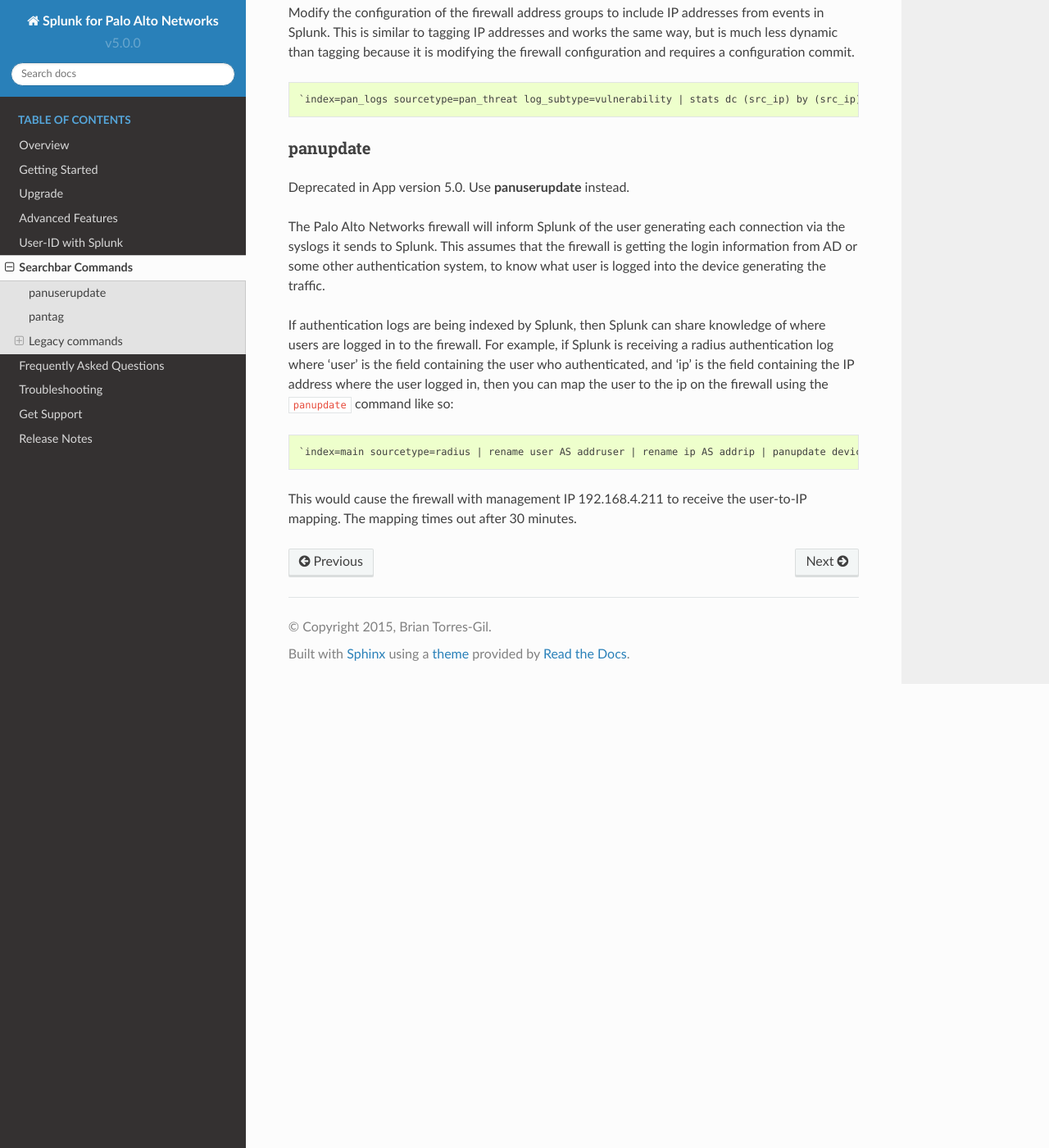
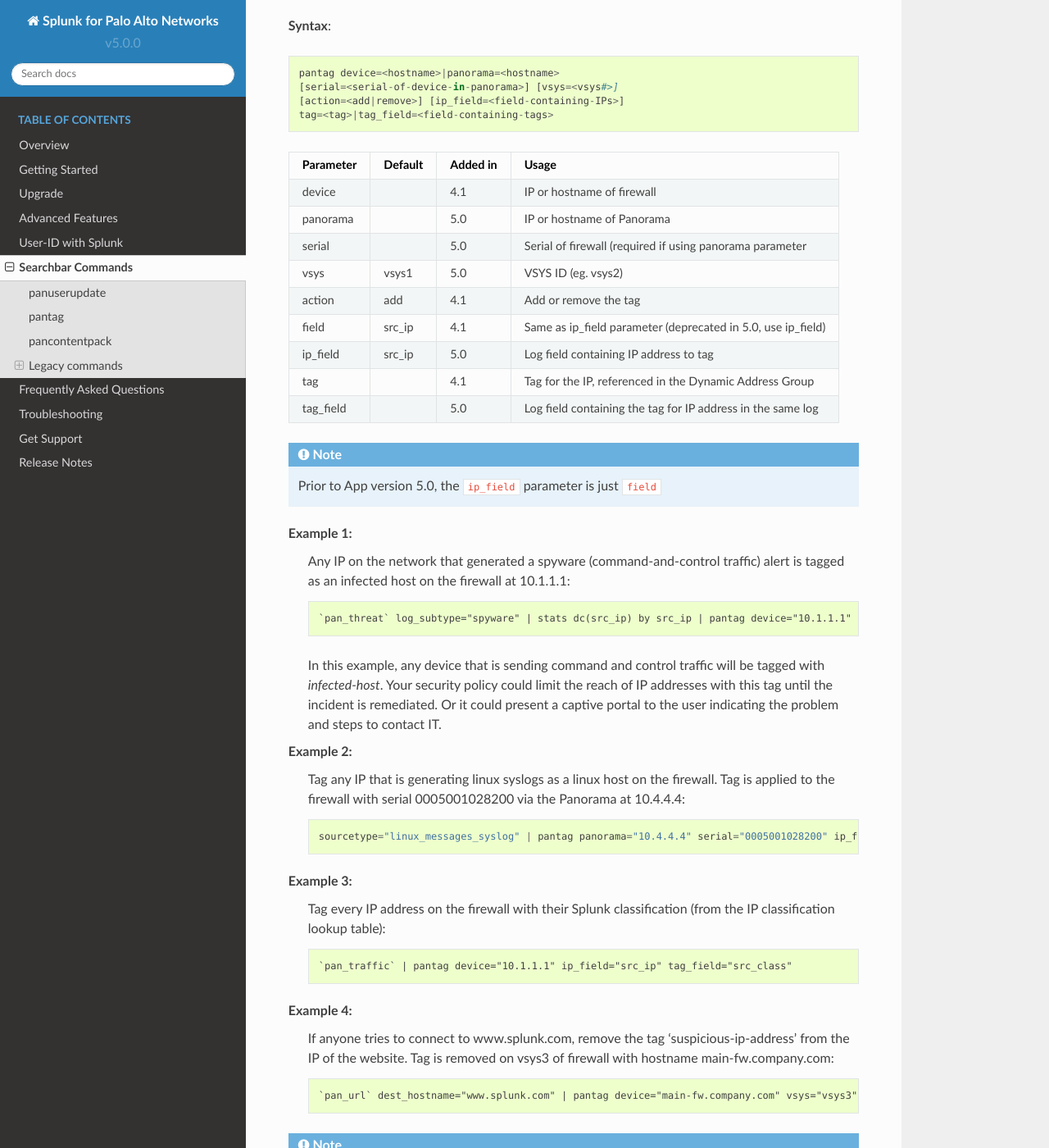
Before and after one commit to PaloAltoNetworks/pan-os-python, a Sphinx documentation site: the page built from docs/commands.rst, in a window 1280 px wide and 1400 px high, scrolled down 1951 px. Shown: the whole window at 82% size. Built offline with Sphinx 7.4.7 and the Read the Docs theme 2.0.0, drawn with Linux system fonts in a browser that asks for light colours; some of the changed text lies outside the part shown.

Commit message:
Update command doc with syntax and examples

```diff
--- a/docs/commands.rst
+++ b/docs/commands.rst
@@ -16,38 +16,61 @@
 The ``panuserupdate`` command synchronizes user login events with
 Palo Alto Networks User-ID. More information: :ref:`userid`
 
-**Added in App version 5.0.** For previous versions, refer to the
+Added in App version 5.0. For previous versions, refer to the
 :ref:`panupdate` command.
 
+**Syntax**::
 
-**Example 1**::
+    panuserupdate device=<hostname>|panorama=<hostname>
+    [serial=<serial-of-device-in-panorama>] [vsys=<vsys#>]
+    [action=<login|logout>] [ip_field=<field-containing-IPs>]
+    user_field=<field-containing-usernames>
+
+===========  ==========  ========================================================
+Parameter    Default     Usage
+===========  ==========  ========================================================
+device                   IP or hostname of firewall
+panorama                 IP or hostname of Panorama
+serial                   Serial of firewall (required if using panorama parameter
+vsys         vsys1       VSYS ID (eg. vsys2)
+action       login       Tell the firewall user logged in or logged out
+ip_field     src_ip      Log field containing IP address
+user_field   user        Log field containing the username
+===========  ==========  ========================================================
+
+Example 1:
+  When a radius authentication log is received by Splunk, tell the firewall
+  that the user logged. This command would cause the firewall with management
+  IP 192.168.4.211 to receive the user-to-IP mapping::
 
     index=main sourcetype=radius | panuserupdate device="192.168.4.211"
 
-This would cause the firewall with management IP 192.168.4.211 to receive
-the user-to-IP mapping.
+Example 2:
+  The previous example assumes the user and ip are in fields named `user` and
+  `src_ip`. If this is not the case, rename the fields or tell the command what
+  fields to use.
 
-**Example 2**:
-
-The previous example assumes the user and ip are in fields named `user` and
-`ip`. If this is not the case, rename the fields or tell the command what
-fields to use.
-
-Rename the fields::
+  Rename the fields::
 
     index=main sourcetype=radius | rename addr AS ip | rename authuser AS user | panuserupdate panorama="10.5.5.8" serial="0001A13800105"
 
-Call out the fields::
+  Call out the fields::
 
     index=main sourcetype=radius | panuserupdate panorama="10.5.5.8" serial="0001A13800105" vsys="vsys4" ip_field="addr" user_field="authuser"
 
-The first search renames the fields before passing them to the panuserupdate
-command. It also uses Panorama to connect to a firewall with the serial
-number 0001A13800105. This is the User-ID firewall connected to Panorama.
+  The first search renames the fields before passing them to the panuserupdate
+  command. It also uses Panorama to connect to a firewall with the serial
+  number 0001A13800105. This is the User-ID firewall connected to Panorama.
 
-The second search tells the panuserupdate command which fields contain the
-ip and user. It also passes this information via Panorama to a firewall, but
-this example specifies the update is for vsys4 on the firewall.
+  The second search tells the panuserupdate command which fields contain the
+  ip and user. It also passes this information via Panorama to a firewall, but
+  this example specifies the update is for vsys4 on the firewall.
+
+Example 3:
+  Notifies the firewall of a radius user logout via Panorama. The default
+  fields src_ip and user are used to gather the IP and Username::
+
+    sourcetype=radius logout | panuserupdate panorama="10.4.4.4" serial="0004001028200" action="logout"
 
 See also:
   * :ref:`userid`
@@ -62,22 +85,78 @@
 The ``pantag`` command shares context with the firewall by tagging IP
 addresses found in Splunk into `Dynamic Address Groups`_.
 
-Added in App version 4.1
+Command added in App version 4.1. New parameters added in App version 5.0.
 
-You can tag an IP address using the `pantag` command like so::
+**Syntax**::
 
-    `index=pan_logs sourcetype=pan_wildfire category=malicious | pantag device="1.0.0.1" action="add" field="dst_ip" tag="malware-infected"`
+    pantag device=<hostname>|panorama=<hostname>
+    [serial=<serial-of-device-in-panorama>] [vsys=<vsys#>]
+    [action=<add|remove>] [ip_field=<field-containing-IPs>]
+    tag=<tag>|tag_field=<field-containing-tags>
 
-In this example, any device that downloads a malicious file as determined
-by WildFire_ will be tagged with `malware-downloaded`.  Your security policy
-could limit the reach of IP addresses with this tag until the incident is
-remediated.
+===========  ==========  ========  ============================================================
+Parameter    Default     Added in  Usage
+===========  ==========  ========  ============================================================
+device                   4.1       IP or hostname of firewall
+panorama                 5.0       IP or hostname of Panorama
+serial                   5.0       Serial of firewall (required if using panorama parameter
+vsys         vsys1       5.0       VSYS ID (eg. vsys2)
+action       add         4.1       Add or remove the tag
+field        src_ip      4.1       Same as ip_field parameter (deprecated in 5.0, use ip_field)
+ip_field     src_ip      5.0       Log field containing IP address to tag
+tag                      4.1       Tag for the IP, referenced in the Dynamic Address Group
+tag_field                5.0       Log field containing the tag for IP address in the same log
+===========  ==========  ========  ============================================================
+
+.. note:: Prior to App version 5.0, the ``ip_field`` parameter is just ``field``
+
+Example 1:
+  Any IP on the network that generated a spyware
+  (command-and-control traffic) alert is tagged as an infected host on the
+  firewall at 10.1.1.1::
+
+    `pan_threat` log_subtype="spyware" | stats dc(src_ip) by src_ip | pantag device="10.1.1.1" action="add" tag="infected-host"
+
+  In this example, any device that is sending command and control traffic will
+  be tagged with `infected-host`.  Your security policy could limit the reach
+  of IP addresses with this tag until the incident is remediated. Or it could
+  present a captive portal to the user indicating the problem and steps to
+  contact IT.
+
+Example 2:
+  Tag any IP that is generating linux syslogs as a linux host on the
+  firewall. Tag is applied to the firewall with serial 0005001028200 via
+  the Panorama at 10.4.4.4::
+
+    sourcetype="linux_messages_syslog" | pantag panorama="10.4.4.4" serial="0005001028200" ip_field="host" tag="linux-host"
+
+Example 3:
+  Tag every IP address on the firewall with their Splunk classification (from
+  the IP classification lookup table)::
+
+    `pan_traffic` | pantag device="10.1.1.1" ip_field="src_ip" tag_field="src_class"
+
+Example 4:
+  If anyone tries to connect to www.splunk.com, remove the tag
+  'suspicious-ip-address' from the IP of the website. Tag is removed on vsys3
+  of firewall with hostname main-fw.company.com::
+
+    `pan_url` dest_hostname="www.splunk.com" | pantag device="main-fw.company.com" vsys="vsys3" action="remove" ip_field="dest_ip" tag="suspicious-ip-addresses"
+
 
 .. note:: The IP is tagged on the firewall immediately, however, it can take
    up to 60 seconds for the tagged IP addresses to show up in the corresponding
    Dynamic Address Group in the security policy.  This delay is intentional to
    prevent accidental DoS scenarios.
 
+pancontentpack
+--------------
+
+Update the app and threat lookup tables from the latest firewall content pack.
+
+Added in App version 5.0
+
+For usage instructions, see :ref:`contentpack`.
 
 Legacy commands
 ---------------
@@ -85,7 +164,7 @@
 panblock
 ~~~~~~~~
 
-Deprecated in App version 4.1. Use **pantag** instead.
+Deprecated in App version 4.1. Use :ref:`pantag` instead.
 
 Modify the configuration of the firewall address groups to include IP
 addresses from events in Splunk.  This is similar to tagging IP addresses
@@ -100,7 +179,7 @@
 panupdate
 ~~~~~~~~~
 
-Deprecated in App version 5.0. Use **panuserupdate** instead.
+Deprecated in App version 5.0. Use :ref:`panuserupdate` instead.
 
 The Palo Alto Networks firewall will inform Splunk of the user generating
 each connection via the syslogs it sends to Splunk.  This assumes that the
```
